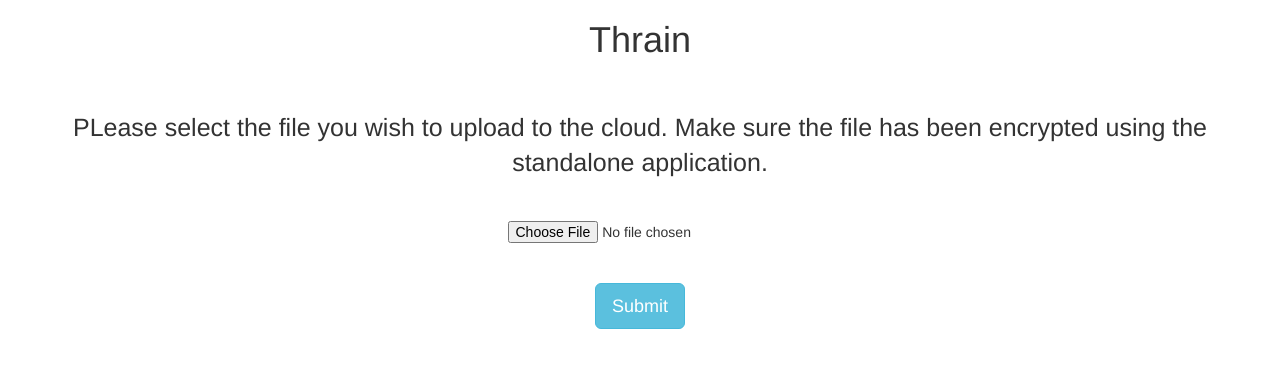
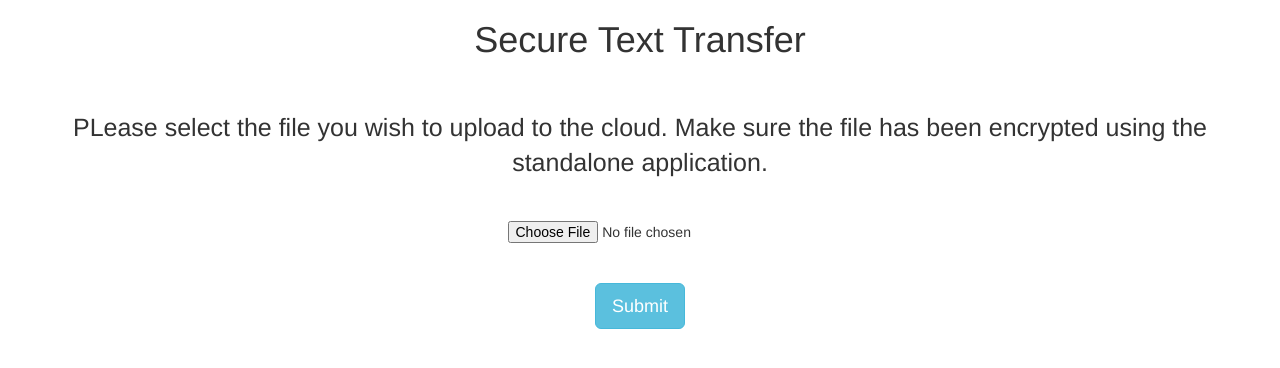
Before and after one commit to Manas9501/Diffi-Hellman-Key, a Flask app: page /upload-file in a window 1280 px wide. Shown: the top 368 px of the page. Run offline with Flask 3, Linux system fonts and the light colour scheme; some libraries are stand-ins or nearby versions.

Commit message:
Update upload.html

```diff
--- a/src/web-application/templates/upload.html
+++ b/src/web-application/templates/upload.html
@@ -13,7 +13,7 @@
 	</head>
 	<body>
 		<center>
-			<h1> Thrain </h1><br><br>
+			<h1> Secure Text Transfer </h1><br><br>
 			<div class="container" style="font-size:25px">PLease select the file you wish to upload to the cloud. Make sure the file has been encrypted using the standalone application.
 			</div>
 			<br>
```
